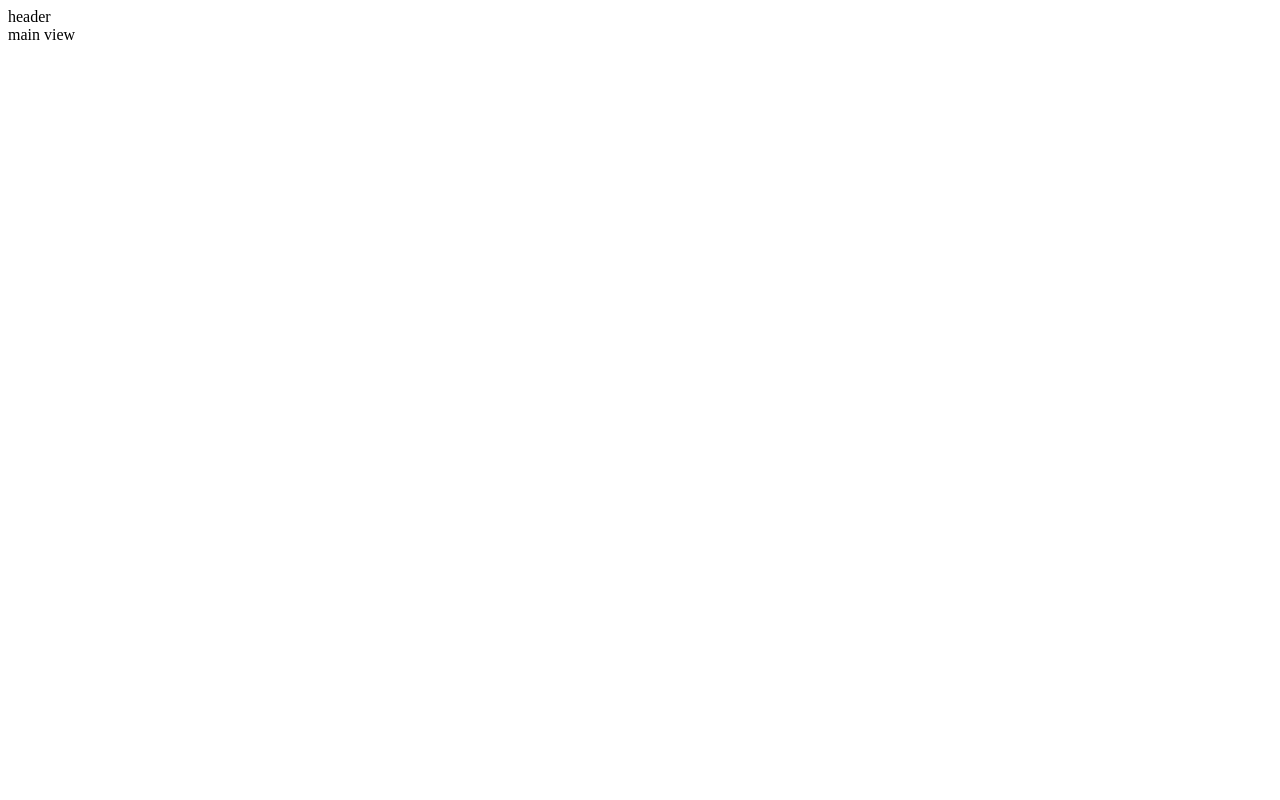
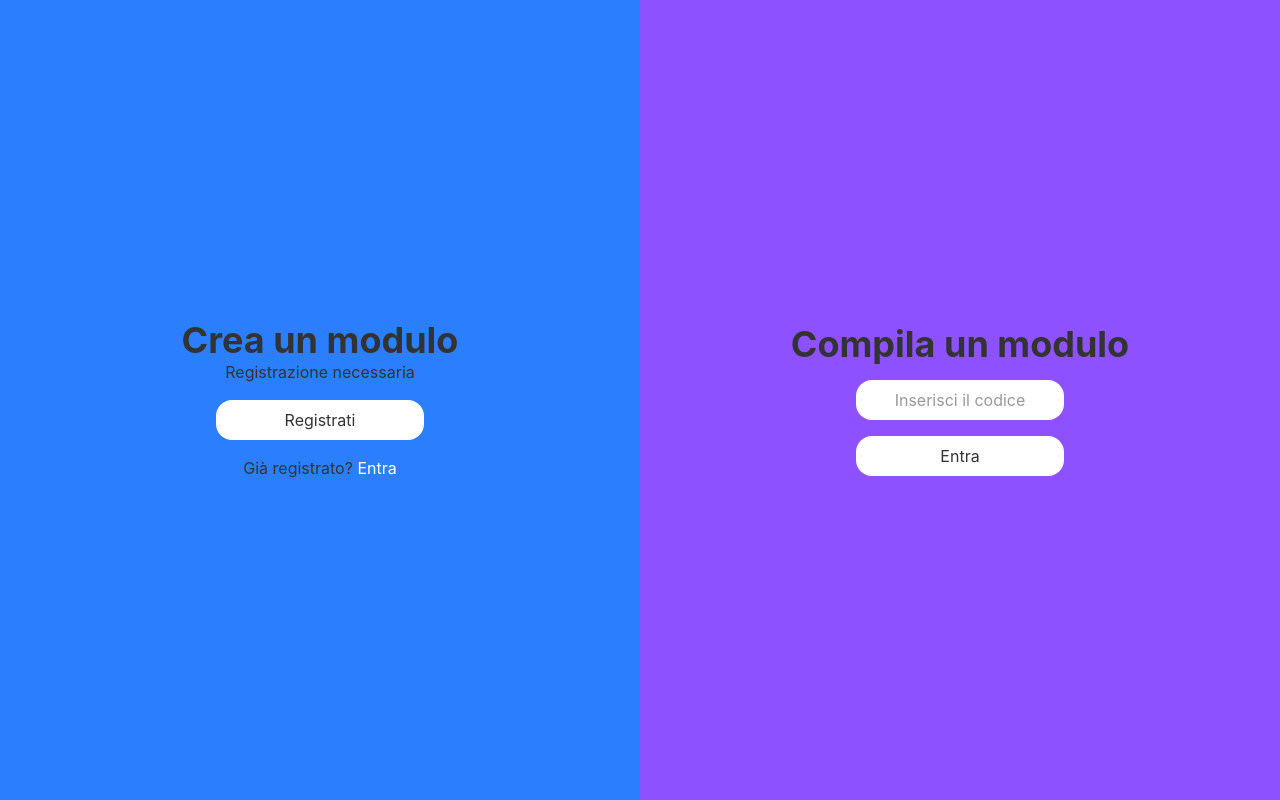
Before and after one commit to Filippo-Crespi/Naboo, a Vue app: page / in a window 1280 px wide. Built offline with nearby package versions, Linux system fonts and the light colour scheme.

Commit message:
Struttura base della pagina iniziale

```diff
--- a/src/App.vue
+++ b/src/App.vue
@@ -3,7 +3,7 @@ import { RouterView } from "vue-router";
 </script>
 
 <template>
-  <header>header</header>
+  <!-- <header>header</header> -->
 
   <RouterView />
 </template>
--- a/src/assets/base.css
+++ b/src/assets/base.css
@@ -0,0 +1,16 @@
+@import "tailwindcss";
+
+*,
+*::after,
+*::before {
+  box-sizing: border-box;
+  /* padding: 0; */
+  /* margin: 0; */
+}
+
+#app {
+  font-family: "Inter", sans-serif;
+  font-size: 16px;
+  color: #333;
+  min-height: 100vh;
+}
--- a/src/assets/main.css
+++ /dev/null
@@ -1 +0,0 @@
-@import "./base.css";
--- a/src/main.js
+++ b/src/main.js
@@ -1,4 +1,4 @@
-import "./assets/main.css";
+import "./assets/base.css";
 
 import { createApp } from "vue";
 import { createPinia } from "pinia";
--- a/src/views/HomeView.vue
+++ b/src/views/HomeView.vue
@@ -1,5 +1,36 @@
 <script setup></script>
 
 <template>
-  <main>main view</main>
+  <div class="flex h-screen w-full">
+    <div class="w-1/2 p-2 bg-blue-500">
+      <div class="flex flex-col justify-center items-center h-full">
+        <h1 class="text-4xl font-bold">Crea un modulo</h1>
+        <p class="text-base">Registrazione necessaria</p>
+        <router-link
+          to="/register"
+          class="mt-4 px-4 py-2 w-1/3 text-center bg-white rounded-2xl hover:bg-gray-200"
+          >Registrati</router-link
+        >
+        <p class="mt-4">
+          Gi&agrave; registrato?
+          <router-link to="/login" class="text-white">Entra</router-link>
+        </p>
+      </div>
+    </div>
+    <div class="w-1/2 p-2 bg-violet-500">
+      <div class="flex flex-col justify-center items-center h-full">
+        <h1 class="text-4xl font-bold">Compila un modulo</h1>
+        <input
+          type="text"
+          class="mt-4 px-4 py-2 w-1/3 text-center bg-white rounded-2xl"
+          placeholder="Inserisci il codice"
+        />
+        <button
+          class="mt-4 px-4 py-2 w-1/3 text-center bg-white rounded-2xl hover:bg-gray-200"
+        >
+          Entra
+        </button>
+      </div>
+    </div>
+  </div>
 </template>
--- a/vite.config.js
+++ b/vite.config.js
@@ -1,18 +1,16 @@
-import { fileURLToPath, URL } from 'node:url'
+import { fileURLToPath, URL } from "node:url";
 
-import { defineConfig } from 'vite'
-import vue from '@vitejs/plugin-vue'
-import vueDevTools from 'vite-plugin-vue-devtools'
+import { defineConfig } from "vite";
+import vue from "@vitejs/plugin-vue";
+import vueDevTools from "vite-plugin-vue-devtools";
+import tailwindcss from "@tailwindcss/vite";
 
 // https://vite.dev/config/
 export default defineConfig({
-  plugins: [
-    vue(),
-    vueDevTools(),
-  ],
+  plugins: [vue(), vueDevTools(), tailwindcss()],
   resolve: {
     alias: {
-      '@': fileURLToPath(new URL('./src', import.meta.url))
+      "@": fileURLToPath(new URL("./src", import.meta.url)),
     },
   },
-})
+});
```
Also changed, not shown: tailwind.config.js (added).
